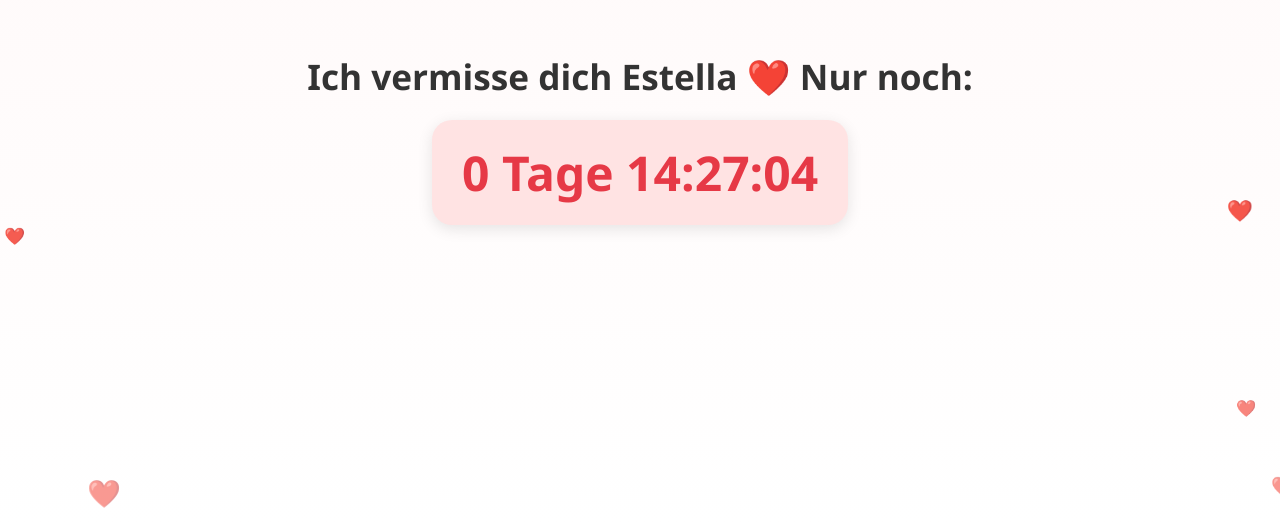
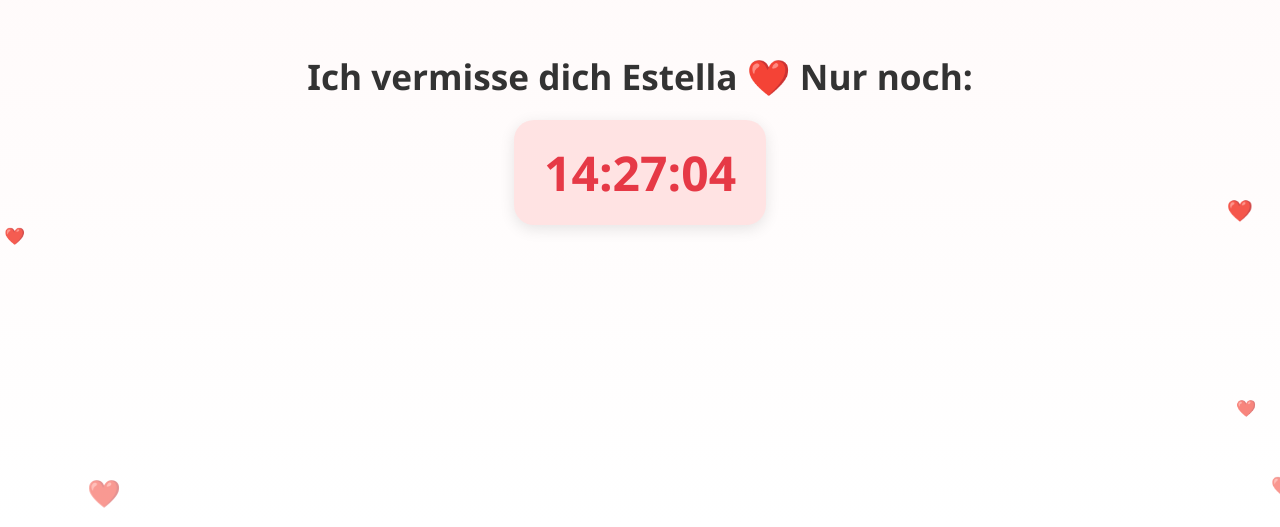
Before and after one commit to cptnkanalratte/countdown, a plain HTML site: page index.html in a window 1280 px wide. Shown: the part 273-800 px from the top of the page. Drawn offline with nearby package versions, Linux system fonts and the light colour scheme.

Commit message:
Update index.html

```diff
--- a/index.html
+++ b/index.html
@@ -94,8 +94,9 @@ function updateTimer() {
     const minutes = Math.floor((distance % (1000 * 60 * 60)) / (1000 * 60));
     const seconds = Math.floor((distance % (1000 * 60)) / 1000);
 
-    timerEl.innerHTML =
-        `${days} Tage ${String(hours).padStart(2, '0')}:${String(minutes).padStart(2, '0')}:${String(seconds).padStart(2, '0')}`;
+   let dayPart = days > 0 ? `${days} Tage ` : "";
+timerEl.innerHTML =
+    `${dayPart}${String(hours).padStart(2, '0')}:${String(minutes).padStart(2, '0')}:${String(seconds).padStart(2, '0')}`;
 
     // Nachricht anpassen
     if (hours < 12 && hours >= 6) {
```
